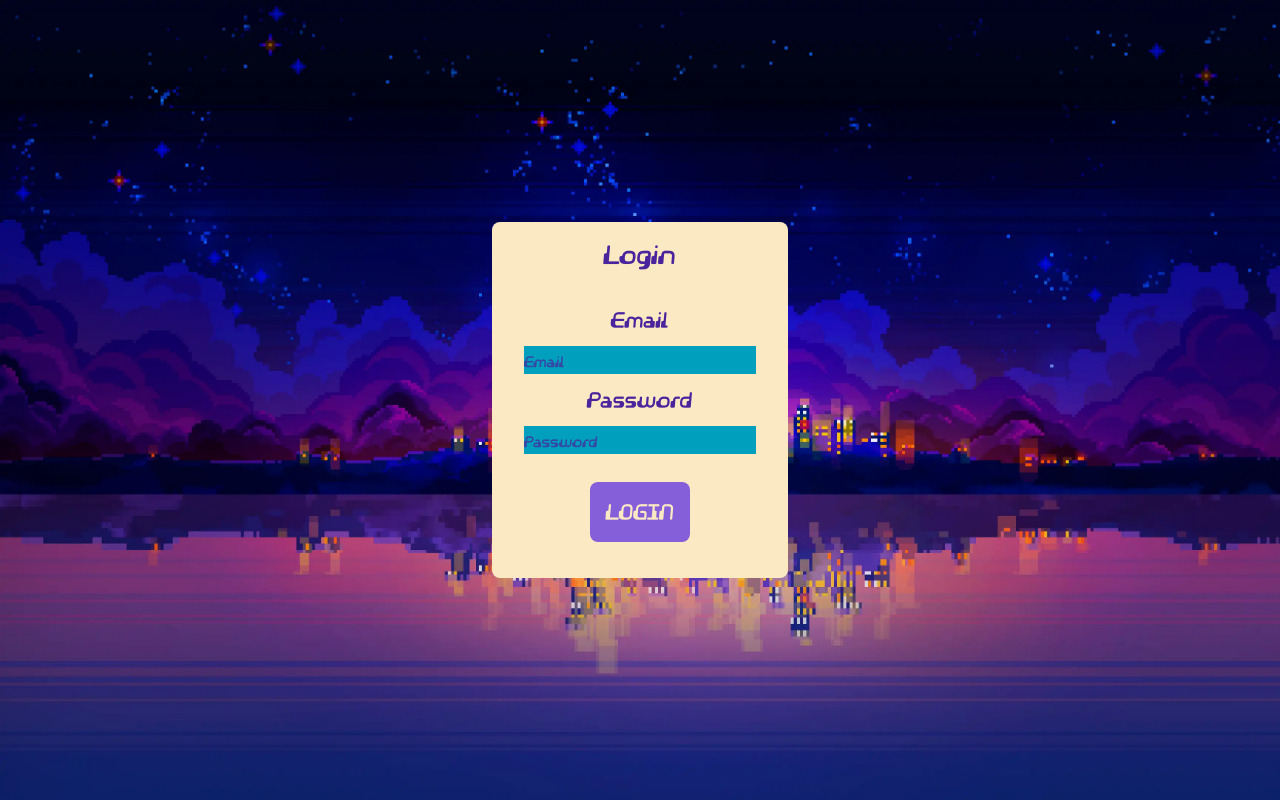
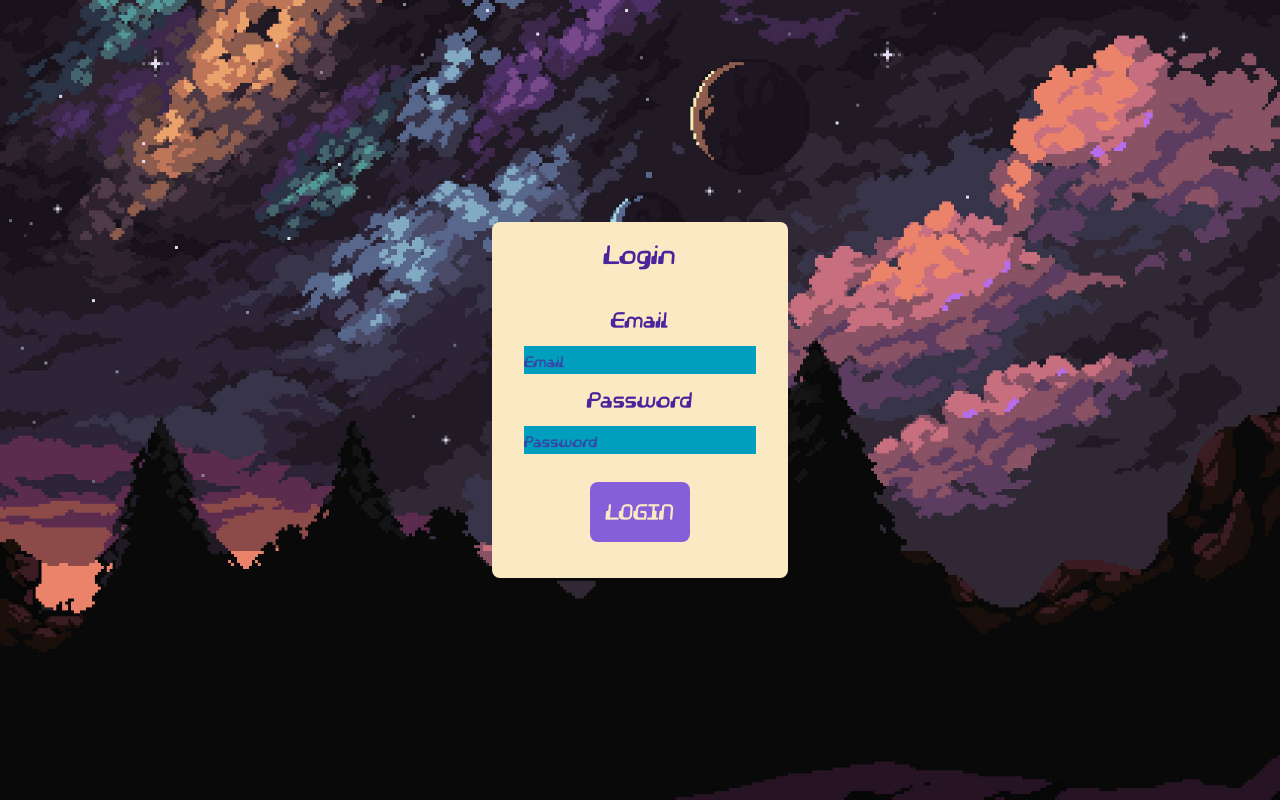
Before and after one commit to JoseJoaquinMartinez/Not-today, a React (Vite) app: page /login in a window 1280 px wide. Built offline with nearby package versions, Linux system fonts and the light colour scheme.

Commit message:
change login background img

```diff
--- a/src/front/styles/pages/Login.css
+++ b/src/front/styles/pages/Login.css
@@ -1,5 +1,5 @@
 .login-container {
-  background-image: url("../../../../public/login-background.webp");
+  background-image: url("../../../../public/signup-backgorund.jpg");
 
   background-size: cover;
 }
```
Also changed, not shown: vercel.json (added).
